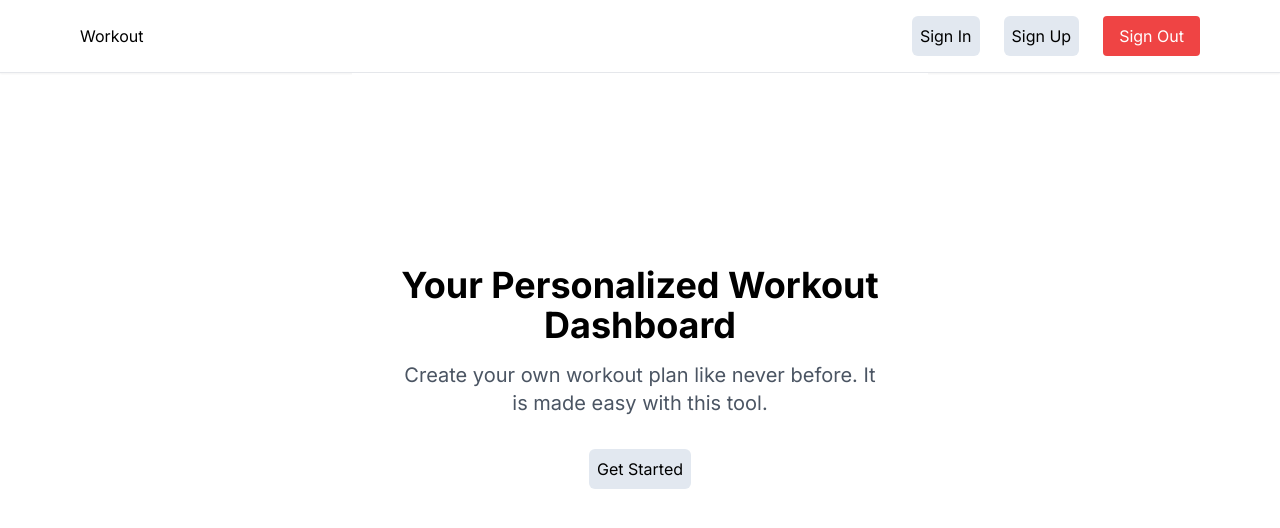
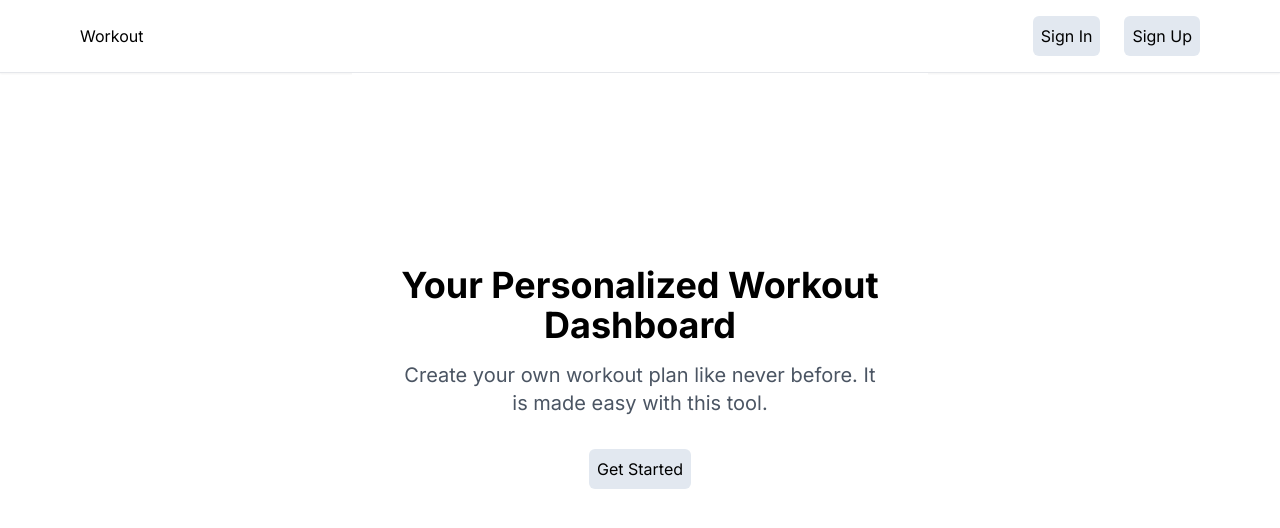
Before and after one commit to FrankyKyaw/Workout-dashboard, a Next.js app: page / in a window 1280 px wide. Shown: the top 528 px of the page. Built offline with nearby package versions, Linux system fonts and the light colour scheme; no server answers.

Commit message:
navbar changes

```diff
--- a/app/component/navbar/Navbar.tsx
+++ b/app/component/navbar/Navbar.tsx
@@ -20,7 +20,6 @@ export const Navbar = () => {
               >
                 Sign Up
               </Link>
-              <SignOutButton/>
             </div>
           </div>
         </Container>
```
